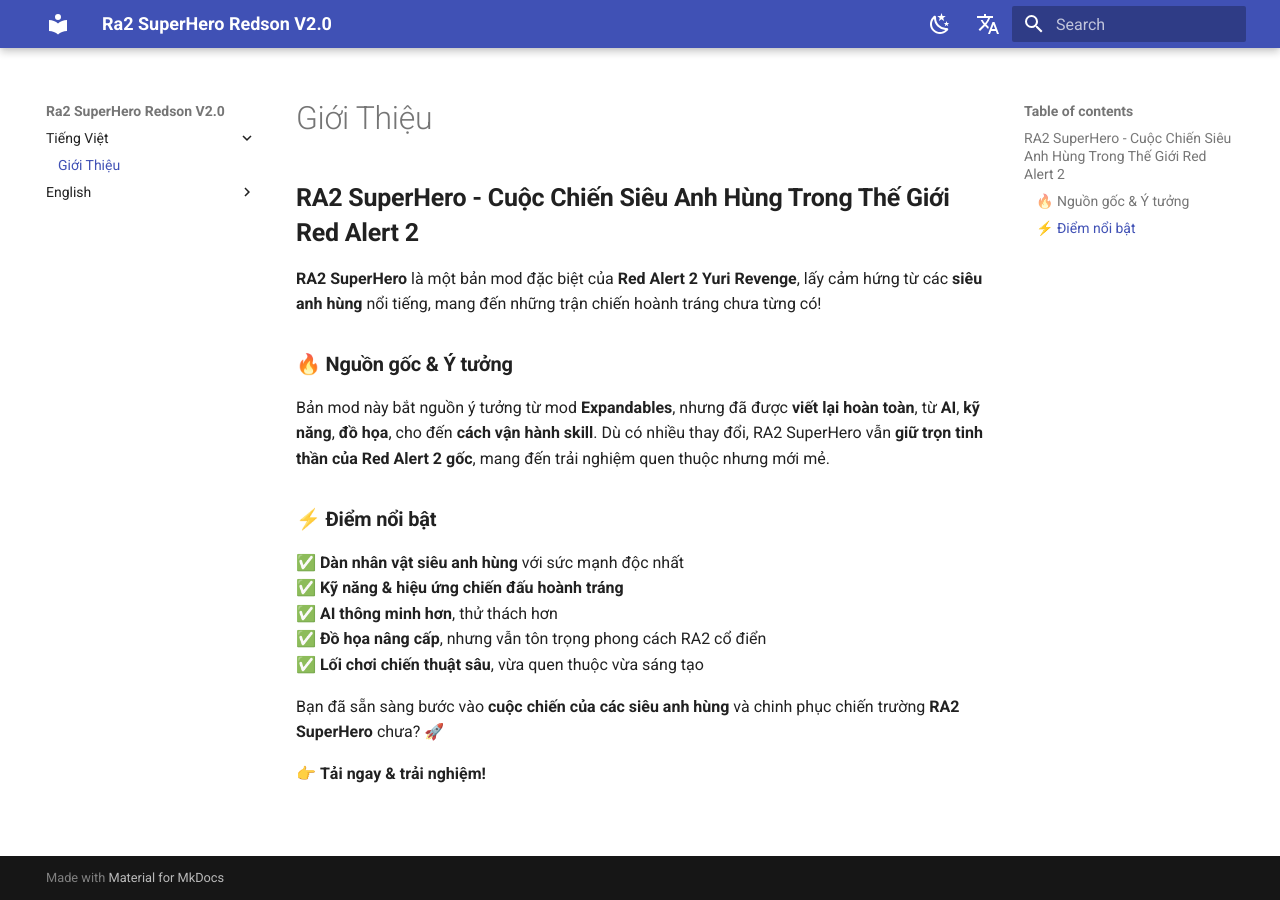
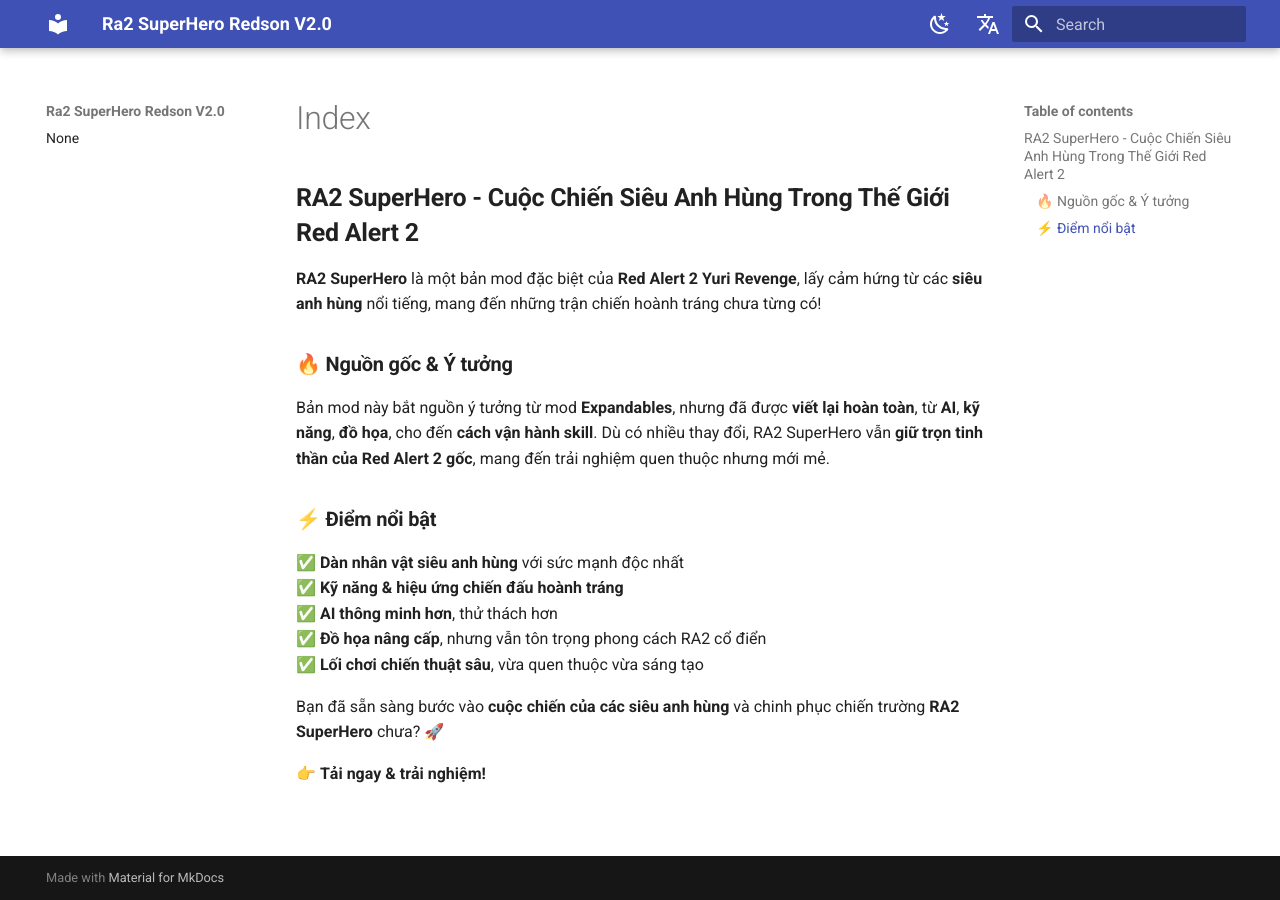
Before and after one commit to ra2redson/ra2redson.github.io, an MkDocs documentation site: the page built from docs/vi/index.md, in a window 1280 px wide. Built offline with MkDocs 1.6.1 and Material for MkDocs 9.7.7, drawn with Linux system fonts in a browser that asks for light colours; comment, search, counter and statistics services are not loaded.

Commit message:
Update mkdocs.yml

```diff
--- a/mkdocs.yml
+++ b/mkdocs.yml
@@ -1,10 +1,7 @@
 site_name: Ra2 SuperHero Redson V2.0
 
 nav:
-  - Tiếng Việt:
-      - Giới Thiệu: vi/index.md
-  - English:
-      - Information: eng/index.md
+  - index.md
 
 extra:
   alternate:
```
